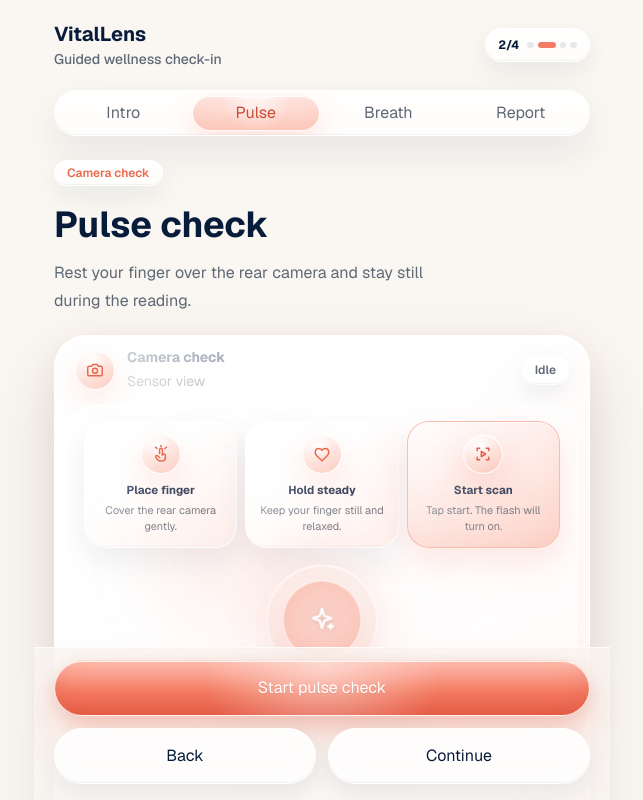
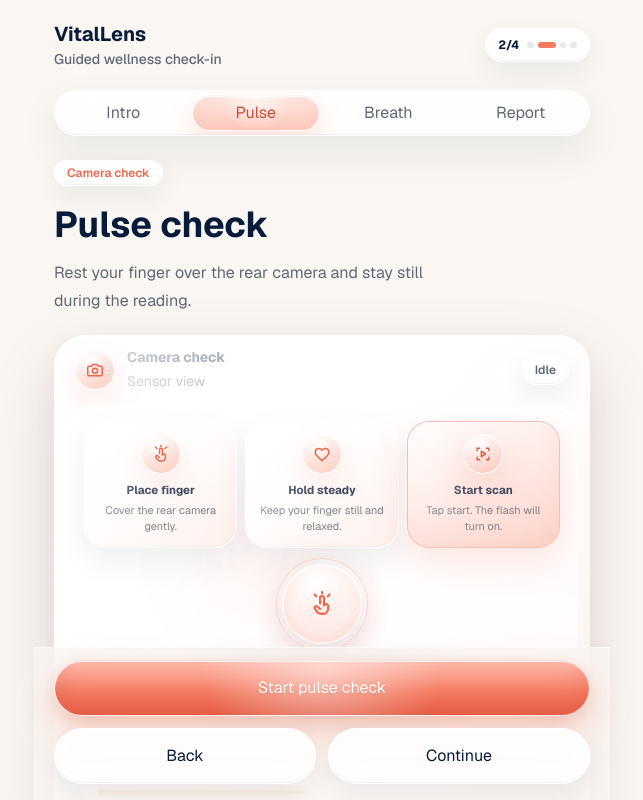
Before and after one commit to arliking13/vitallens, a Next.js app: page / in a window 1280 px wide. Both pictures are taken after a click on the button "Pulse". Shown: the top 800 px of the page, without its empty margins (318-961 px from the left). Built offline with nearby package versions, Linux system fonts and the light colour scheme.

Commit message:
style: add peach liquid-glass design system

```diff
--- a/src/app/globals.css
+++ b/src/app/globals.css
@@ -140,6 +140,111 @@ button {
     0 12px 34px rgba(244, 124, 98, 0.12),
     inset 0 1px 0 rgba(255, 255, 255, 0.94),
     inset 0 -1px 0 rgba(7, 27, 58, 0.06);
+}
+
+.vl-scanner-core {
+  -webkit-backdrop-filter: blur(18px) saturate(1.55);
+  align-items: center;
+  backdrop-filter: blur(18px) saturate(1.55);
+  background:
+    radial-gradient(circle at 44% 24%, rgba(255, 255, 255, 0.92), transparent 36%),
+    linear-gradient(180deg, rgba(255, 246, 243, 0.9), rgba(253, 224, 216, 0.68));
+  border: 1px solid rgba(255, 255, 255, 0.84);
+  border-radius: var(--vl-radius-pill);
+  box-shadow:
+    0 16px 34px rgba(7, 27, 58, 0.08),
+    0 10px 24px rgba(244, 124, 98, 0.12),
+    inset 0 1px 0 rgba(255, 255, 255, 0.94),
+    inset 0 -10px 24px rgba(244, 124, 98, 0.08);
+  color: var(--vl-peach-strong);
+  display: grid;
+  height: 5rem;
+  isolation: isolate;
+  justify-items: center;
+  margin-inline: auto;
+  position: relative;
+  transition:
+    background 220ms ease,
+    box-shadow 220ms ease,
+    color 220ms ease,
+    transform 220ms ease;
+  width: 5rem;
+}
+
+.vl-scanner-core::before,
+.vl-scanner-core::after {
+  border-radius: inherit;
+  content: "";
+  pointer-events: none;
+  position: absolute;
+}
+
+.vl-scanner-core::before {
+  border: 1px solid rgba(248, 183, 168, 0.58);
+  box-shadow: 0 0 32px rgba(244, 124, 98, 0.12);
+  inset: -0.45rem;
+  opacity: 0.88;
+  z-index: 0;
+}
+
+.vl-scanner-core::after {
+  background:
+    radial-gradient(circle at 44% 24%, rgba(255, 255, 255, 0.56), transparent 40%),
+    rgba(255, 255, 255, 0.2);
+  inset: 0.5rem;
+  z-index: 0;
+}
+
+.vl-scanner-core > svg {
+  filter: drop-shadow(0 5px 10px rgba(92, 27, 14, 0.12));
+  position: relative;
+  z-index: 1;
+}
+
+.vl-scanner-core-idle {
+  color: var(--vl-peach-strong);
+}
+
+.vl-scanner-core-scanning {
+  background:
+    radial-gradient(circle at 45% 24%, rgba(255, 255, 255, 0.64), transparent 36%),
+    linear-gradient(180deg, rgba(255, 176, 160, 0.98), rgba(244, 124, 98, 0.94));
+  box-shadow:
+    0 18px 38px rgba(244, 124, 98, 0.24),
+    0 0 42px rgba(244, 124, 98, 0.18),
+    inset 0 1px 0 rgba(255, 255, 255, 0.86),
+    inset 0 -12px 24px rgba(186, 58, 38, 0.16);
+  color: #FFFFFF;
+}
+
+.vl-scanner-core-scanning::before {
+  border-color: rgba(244, 124, 98, 0.44);
+  box-shadow:
+    0 0 0 0.3rem rgba(253, 233, 227, 0.62),
+    0 0 36px rgba(244, 124, 98, 0.2);
+}
+
+.vl-scanner-core-scanning::after {
+  background: rgba(255, 255, 255, 0.16);
+}
+
+.vl-scanner-core-ready {
+  background:
+    radial-gradient(circle at 45% 24%, rgba(255, 255, 255, 0.72), transparent 38%),
+    linear-gradient(180deg, rgba(232, 246, 236, 0.94), rgba(196, 234, 207, 0.76));
+  box-shadow:
+    0 16px 34px rgba(46, 159, 93, 0.14),
+    0 10px 28px rgba(7, 27, 58, 0.07),
+    inset 0 1px 0 rgba(255, 255, 255, 0.92),
+    inset 0 -10px 20px rgba(46, 159, 93, 0.08);
+  color: var(--vl-success);
+}
+
+.vl-scanner-core-ready::before {
+  border-color: rgba(46, 159, 93, 0.26);
+  box-shadow:
+    0 0 0 0.28rem rgba(232, 246, 236, 0.72),
+    0 0 30px rgba(46, 159, 93, 0.12);
 }
 
 .vl-glass-pill {
@@ -399,6 +504,15 @@ button {
   animation: scanner-glow 3.2s ease-in-out infinite;
 }
 
+.vl-heart-beat {
+  animation: vl-heart-beat 1.35s ease-in-out infinite;
+  transform-origin: center;
+}
+
+.vl-ring-pulse::before {
+  animation: vl-ring-pulse 2.4s ease-in-out infinite;
+}
+
 @keyframes screen-in {
   from {
     opacity: 0;
@@ -522,6 +636,36 @@ button {
   }
 }
 
+@keyframes vl-heart-beat {
+  0%,
+  100% {
+    opacity: 0.96;
+    transform: scale(1);
+  }
+
+  42% {
+    opacity: 1;
+    transform: scale(1.08);
+  }
+
+  64% {
+    transform: scale(1);
+  }
+}
+
+@keyframes vl-ring-pulse {
+  0%,
+  100% {
+    opacity: 0.68;
+    transform: scale(0.96);
+  }
+
+  50% {
+    opacity: 1;
+    transform: scale(1.08);
+  }
+}
+
 @media (prefers-reduced-motion: reduce) {
   .animate-screen-in,
   .animate-card-in {
@@ -549,4 +693,9 @@ button {
   .scanner-surface .scanner-glow {
     animation: none;
   }
+
+  .vl-heart-beat,
+  .vl-ring-pulse::before {
+    animation: none;
+  }
 }
--- a/src/features/pulse/components/CameraPreview.tsx
+++ b/src/features/pulse/components/CameraPreview.tsx
@@ -7,10 +7,10 @@ import type { FingerGateState } from "@/features/pulse/lib/fingerGate";
 import type { CameraStatus } from "@/features/pulse/hooks/useRearCamera";
 import {
   CameraIcon,
+  CheckIcon,
   FingerTapIcon,
   HeartIcon,
   ScanPlayIcon,
-  SparkIcon,
 } from "@/shared/components/LineIcons";
 
 type CameraPreviewProps = {
@@ -126,6 +126,7 @@ const instructionItems = [
 ] as const;
 
 type InstructionId = (typeof instructionItems)[number]["id"];
+type ScannerCoreState = "idle" | "scanning" | "ready";
 
 function getScannerCopy({
   fingerGateState,
@@ -168,6 +169,29 @@ function getActiveInstruction({
   }
 
   return "scan";
+}
+
+function getScannerCoreState({
+  fingerGateState,
+  isSampling,
+  title,
+}: {
+  fingerGateState?: FingerGateState;
+  isSampling: boolean;
+  title: string;
+}): ScannerCoreState {
+  if (title === "Estimate ready") {
+    return "ready";
+  }
+
+  if (
+    isSampling &&
+    (fingerGateState === "stabilizing" || fingerGateState === "recording")
+  ) {
+    return "scanning";
+  }
+
+  return "idle";
 }
 
 function clampSignalValue(value: number) {
@@ -228,6 +252,17 @@ export function CameraPreview({
   const title = scannerTitle ?? copy.title;
   const detail = scannerDetail ?? copy.detail;
   const label = scannerLabel ?? (hasStream ? copy.label : emptyStateCopy[status]);
+  const scannerCoreState = getScannerCoreState({
+    fingerGateState,
+    isSampling,
+    title,
+  });
+  const ScannerCoreIcon =
+    scannerCoreState === "ready"
+      ? CheckIcon
+      : scannerCoreState === "scanning"
+        ? HeartIcon
+        : FingerTapIcon;
   const signalPath = buildSignalPath(liveSignal ?? []);
   const animationStyle: AnimationStyle = {
     "--card-delay": `${delayMs}ms`,
@@ -297,7 +332,7 @@ export function CameraPreview({
           ].join(" ")}
         >
           <div
-            className="scanner-glow absolute left-1/2 top-1/2 h-44 w-44 -translate-x-1/2 -translate-y-1/2 rounded-full bg-[rgba(244,124,98,0.18)] blur-2xl"
+            className="scanner-glow absolute left-1/2 top-1/2 h-32 w-32 -translate-x-1/2 -translate-y-1/2 rounded-full bg-[rgba(244,124,98,0.14)] blur-2xl"
             aria-hidden="true"
           />
           <div
@@ -337,12 +372,23 @@ export function CameraPreview({
               })}
             </div>
             <div
-              className="scanner-ring mx-auto grid h-28 w-28 place-items-center rounded-full border border-white/80 bg-[rgba(253,233,227,0.68)] shadow-[0_0_54px_rgba(244,124,98,0.22),inset_0_1px_0_rgba(255,255,255,0.94),inset_0_-12px_28px_rgba(244,124,98,0.08)]"
+              className={[
+                "vl-scanner-core",
+                `vl-scanner-core-${scannerCoreState}`,
+                scannerCoreState === "scanning" ? "vl-ring-pulse" : "",
+              ]
+                .filter(Boolean)
+                .join(" ")}
               aria-hidden="true"
             >
-              <div className="grid h-20 w-20 place-items-center rounded-full border border-white/75 bg-[rgba(244,124,98,0.3)] shadow-[0_10px_30px_rgba(244,124,98,0.18),inset_0_0_34px_rgba(244,124,98,0.22)]">
-                <SparkIcon className="h-8 w-8 text-white drop-shadow-sm" />
-              </div>
+              <ScannerCoreIcon
+                className={[
+                  scannerCoreState === "scanning" ? "vl-heart-beat" : "",
+                  scannerCoreState === "idle" ? "h-7 w-7" : "h-8 w-8",
+                ]
+                  .filter(Boolean)
+                  .join(" ")}
+              />
             </div>
             <p className="mt-4 text-base font-bold text-[var(--vl-text)]">
               {title}
--- a/src/shared/components/LineIcons.tsx
+++ b/src/shared/components/LineIcons.tsx
@@ -88,6 +88,14 @@ export function SparkIcon(props: LineIconProps) {
   );
 }
 
+export function CheckIcon(props: LineIconProps) {
+  return (
+    <IconShell {...props}>
+      <path d="m6 12.5 3.7 3.7L18.5 7.4" />
+    </IconShell>
+  );
+}
+
 export function CameraIcon(props: LineIconProps) {
   return (
     <IconShell {...props}>
```
